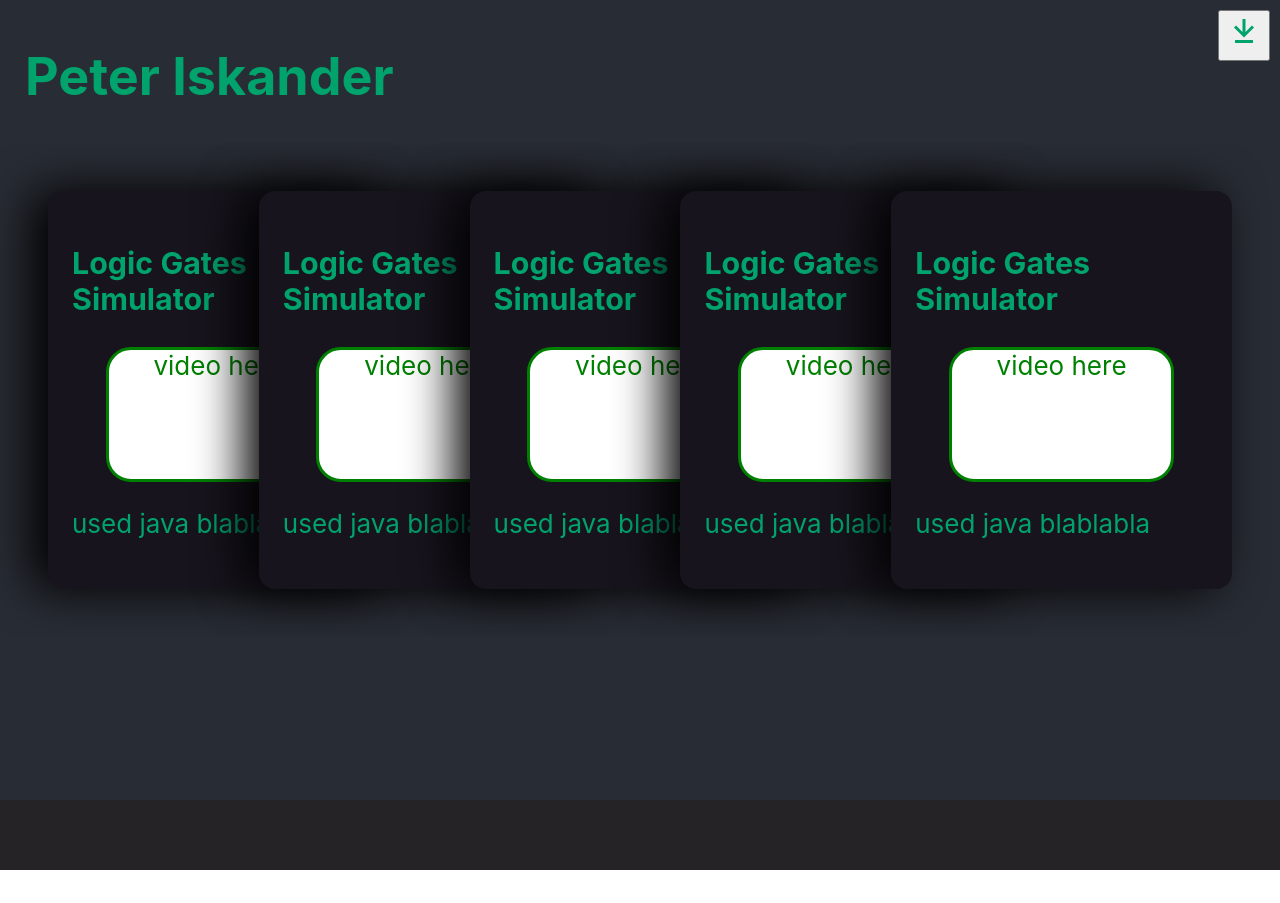
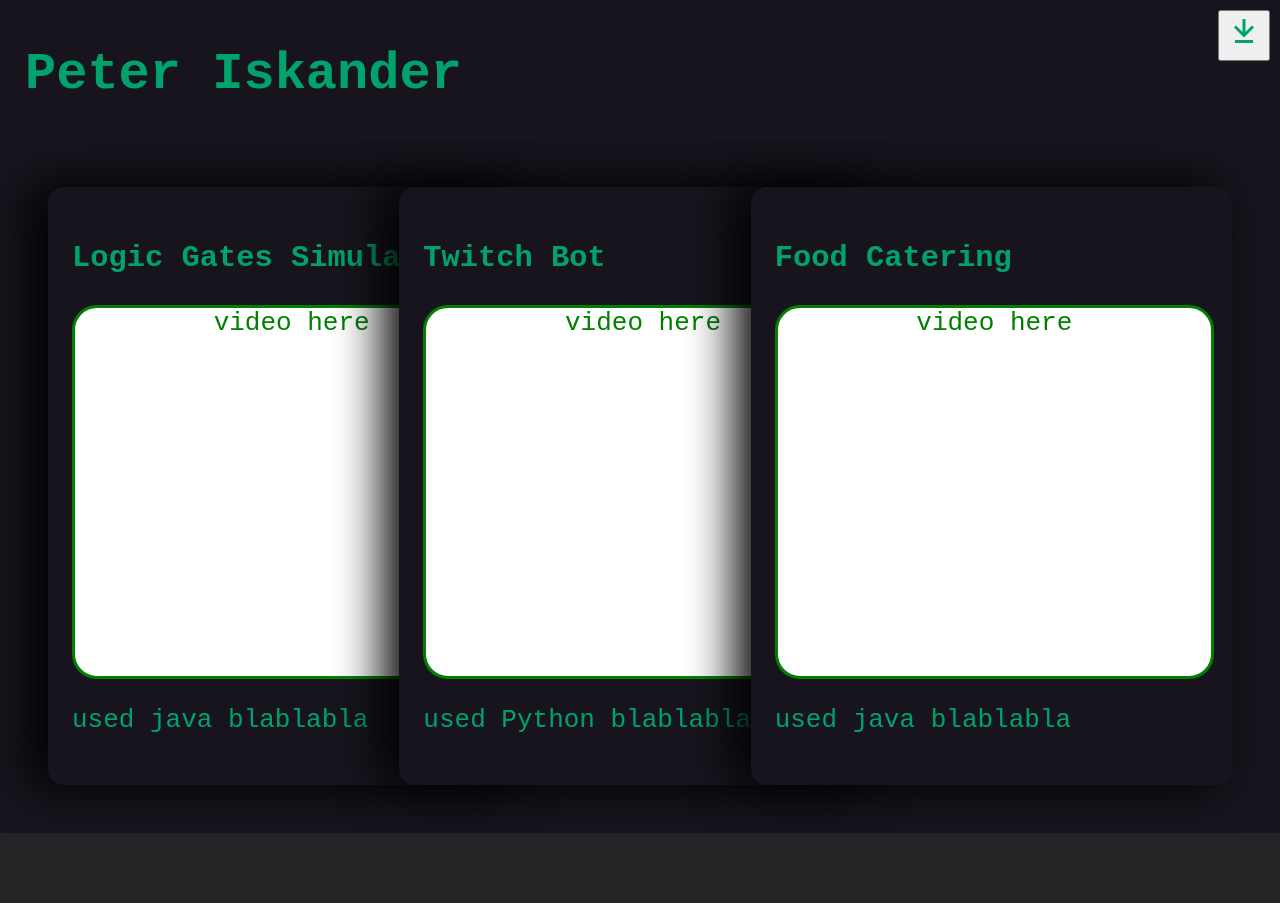
Before and after one commit to PeterMagdyIskander/MyPortfolio, a React (Create React App) app: page / in a window 1280 px wide. Before the commit the page ends 870 px from the top, so only its background shows below. Built offline with nearby package versions, Linux system fonts and the light colour scheme.

Commit message:
played with the sizes and centered the articles

```diff
--- a/src/App.css
+++ b/src/App.css
@@ -4,7 +4,9 @@
 
 
 .MainDiv {
-  background-color: #282c34;
+  background-color: #17141d;
+    color: white;
+    font-family: 'DM Mono', monospace;
   min-height: 100vh;
   display: flex;
   flex-direction: column;
@@ -35,7 +37,7 @@
   margin: auto;
   text-align: center;
   border-radius: 25px;
-  width: 75%;
+  width: 100%;
   height: 480px;
   border-style: solid;
   color:green;
@@ -46,6 +48,7 @@
   display: flex;
   padding: 3rem;
   overflow-x: scroll;
+  justify-content: center;
 }
 .card-list::-webkit-scrollbar {
   width: 10px;
@@ -61,8 +64,8 @@
   background: linear-gradient(90deg,#201c29,#201c29 1px,#17141d 0,#17141d);
 }
 .card {
-  height: 350px;
-  width: 400px;
+  height: 550px;
+  width: 600px;
   min-width: 250px;
   padding: 1.5rem;
   border-radius: 16px;
--- a/src/App.js
+++ b/src/App.js
@@ -110,10 +110,8 @@ export const App = () => {
           <h1 className="title"> Peter Iskander</h1>
           <section className="card-list">
             <Project projectName="Logic Gates Simulator" description="used java blablabla" ></Project>
-            <Project projectName="Logic Gates Simulator" description="used java blablabla" ></Project>
-            <Project projectName="Logic Gates Simulator" description="used java blablabla" ></Project>
-            <Project projectName="Logic Gates Simulator" description="used java blablabla" ></Project>
-            <Project projectName="Logic Gates Simulator" description="used java blablabla" ></Project>
+            <Project projectName="Twitch Bot" description="used Python blablabla" ></Project>
+            <Project projectName="Food Catering" description="used java blablabla" ></Project>
           </section>
         </div>
       </Content>
```
